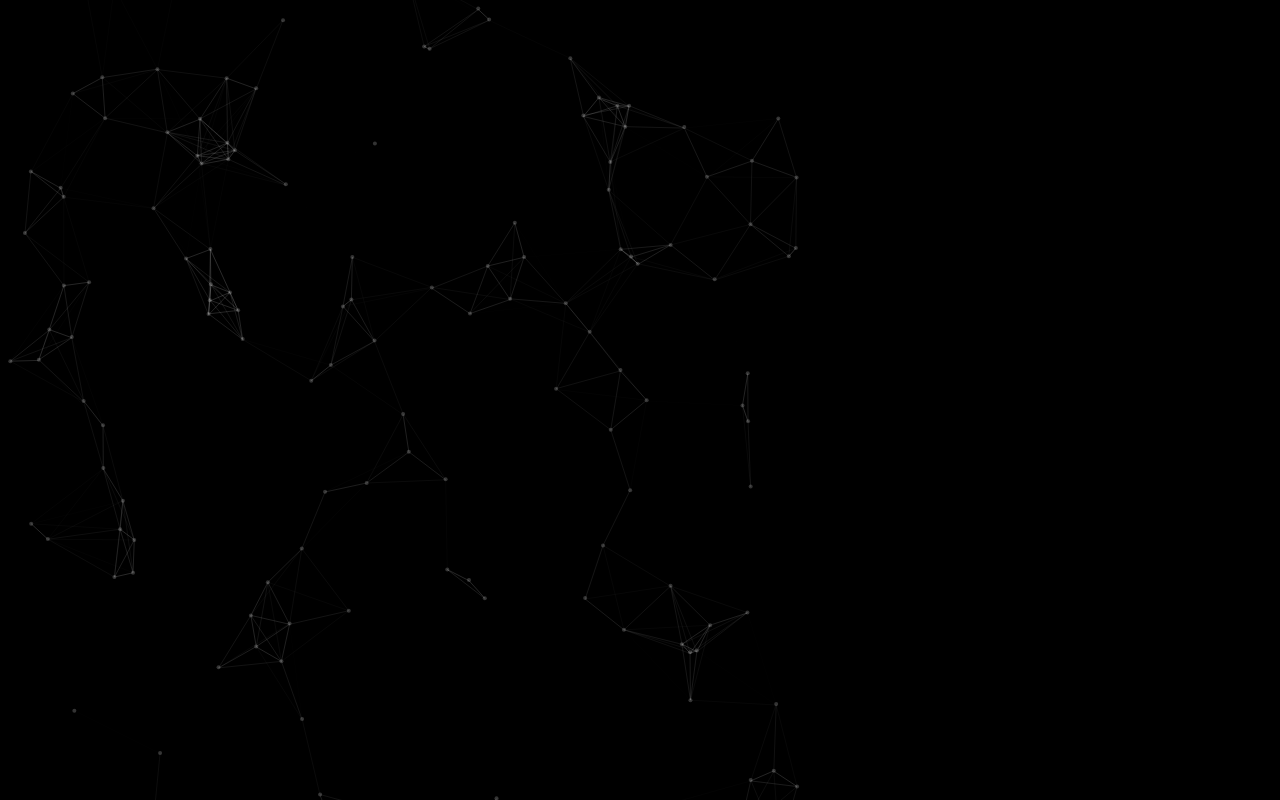
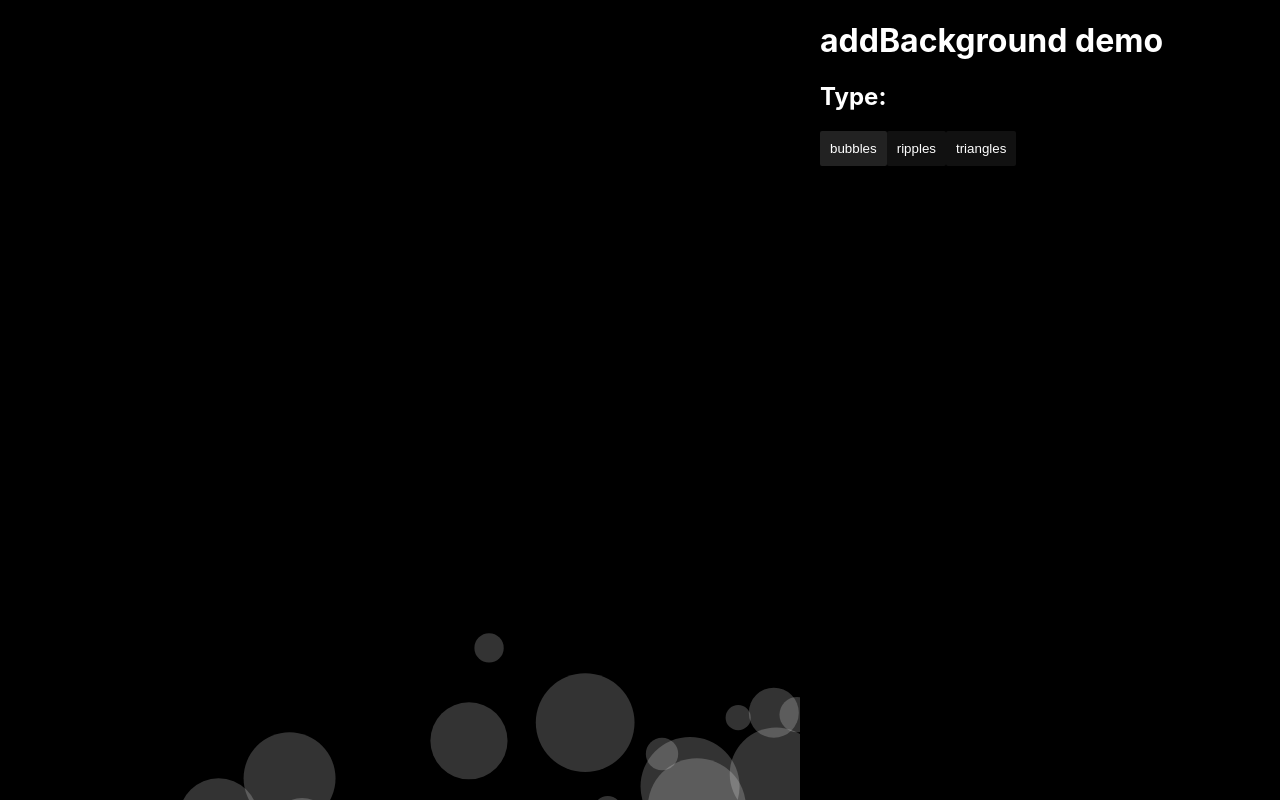
Before and after one commit to mat-sz/addbackground, a website built with webpack: page demo/public/index.html in a window 1280 px wide. Built offline with nearby package versions, Linux system fonts and the light colour scheme.

Commit message:
added demo controls

```diff
--- a/demo/public/index.html
+++ b/demo/public/index.html
@@ -7,6 +7,13 @@
     <title>addBackground demo</title>
   </head>
   <body>
-    <canvas id="canvas" width="800" height="800"></canvas>
+    <div class="flex">
+      <canvas id="canvas" width="800" height="800"></canvas>
+      <div class="controls">
+        <h1>addBackground demo</h1>
+        <h2>Type:</h2>
+        <div id="controls_type"></div>
+      </div>
+    </div>
   </body>
 </html>
--- a/demo/src/App.scss
+++ b/demo/src/App.scss
@@ -6,6 +6,7 @@ body {
 body {
   position: fixed;
   background: #000;
+  color: white;
   margin: 0;
   width: 100vw;
   font-family: -apple-system, BlinkMacSystemFont, 'Segoe UI', Roboto, Oxygen,
@@ -21,6 +22,14 @@ canvas {
   max-width: 100%;
 }
 
+.flex {
+  display: flex;
+}
+
+.controls {
+  margin-left: 20px;
+}
+
 button {
   border: 5px solid #111;
   padding: 5px;
@@ -33,3 +42,9 @@ button {
     background: #222;
   }
 }
+
+@media screen and (max-width: 1200px) {
+  .flex {
+    flex-direction: column-reverse;
+  }
+}
--- a/demo/src/index.ts
+++ b/demo/src/index.ts
@@ -1,5 +1,32 @@
 import './App.scss';
 import { addBackground } from '../../src';
+import { backgrounds } from '../../src/backgrounds';
 
 const canvas = document.getElementById('canvas') as HTMLCanvasElement;
-addBackground({ canvas, type: 'triangles' });
+const controlsType = document.getElementById('controls_type') as HTMLDivElement;
+
+const backgroundNames = Object.keys(backgrounds);
+let currentControls = addBackground({
+  canvas,
+  type: backgroundNames[0],
+} as any);
+
+const buttons: HTMLButtonElement[] = [];
+
+for (const background of backgroundNames) {
+  const button = document.createElement('button');
+  button.innerText = background;
+  button.addEventListener('click', () => {
+    currentControls.stop();
+    currentControls = addBackground({ canvas, type: background } as any);
+    buttons.forEach(button => button.classList.remove('active'));
+    button.classList.add('active');
+  });
+
+  if (background === backgroundNames[0]) {
+    button.classList.add('active');
+  }
+
+  buttons.push(button);
+  controlsType.appendChild(button);
+}
```
